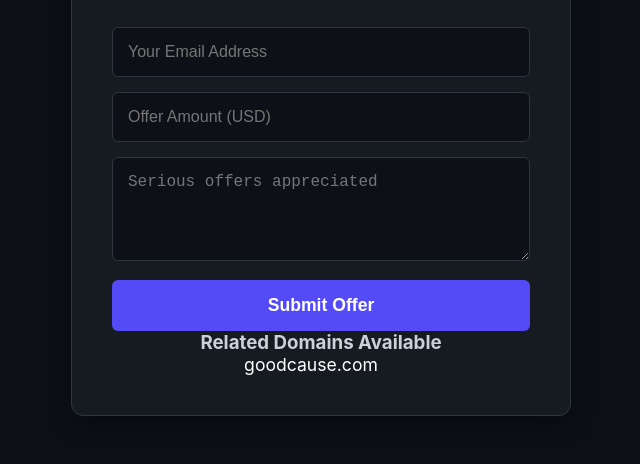
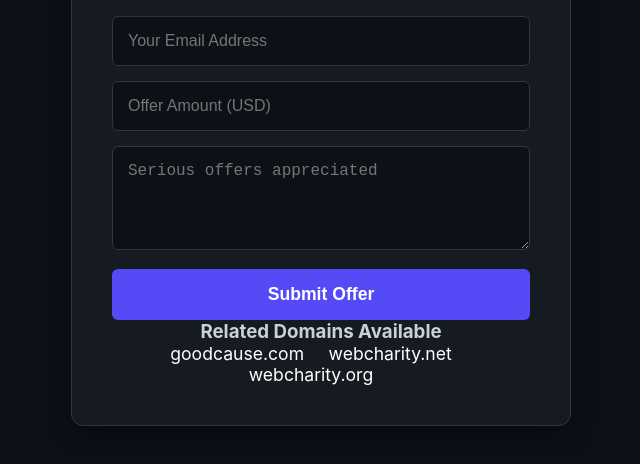
Before and after one commit to kudwitt/webcharity.com, a plain HTML site: page index.html in a window 1280 px wide. Shown: the part 254-718 px from the top of the page, without its empty margins (319-959 px from the left). Drawn offline with Linux system fonts and the light colour scheme.

Commit message:
Update index.html
related

```diff
--- a/index.html
+++ b/index.html
@@ -114,6 +114,8 @@
         <h3>Related Domains Available</h3>
         <ul class="related-list">
             <a href="https://goodcause.com">goodcause.com</a>
+            <a href="https://webcharity.net">webcharity.net</a>
+            <a href="https://webcharity.org">webcharity.org</a>
         </ul>
     </div>
 </div>
```
